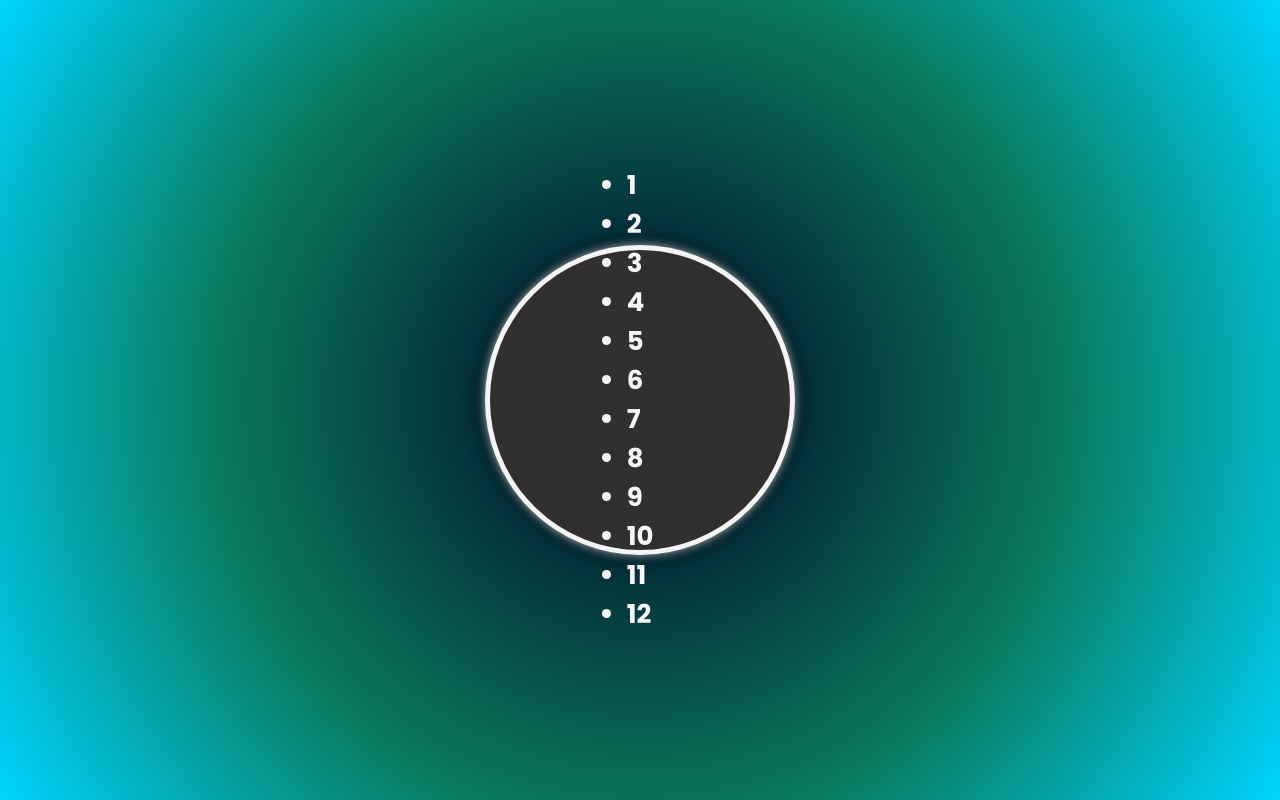
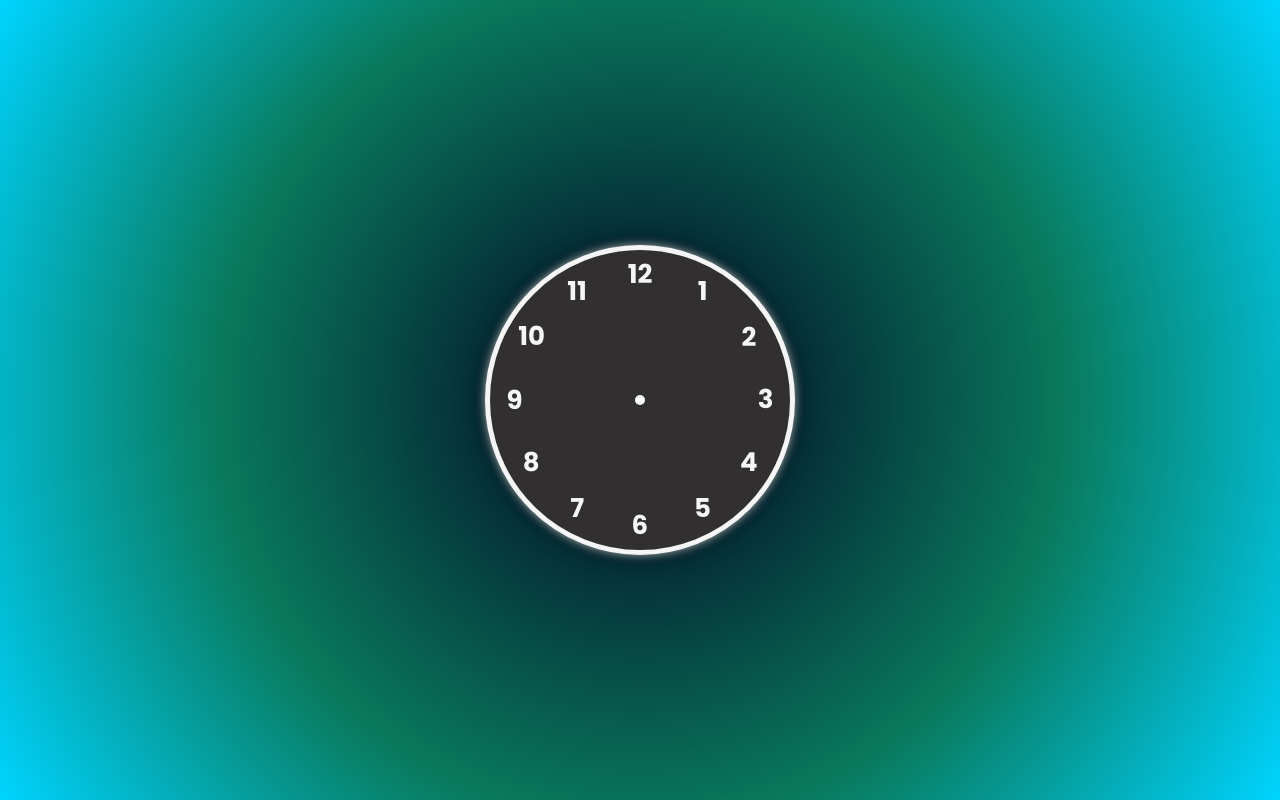
Before and after one commit to tobiaslicek/Clock, a plain HTML site: page index.html in a window 1280 px wide. Drawn offline with Linux system fonts and the light colour scheme.

Commit message:
style numbers and the middle part

```diff
--- a/index.html
+++ b/index.html
@@ -16,18 +16,18 @@
   <body>
     <div class="clock">
       <ul>
-        <li><span>1</span></li>
-        <li><span>2</span></li>
-        <li><span>3</span></li>
-        <li><span>4</span></li>
-        <li><span>5</span></li>
-        <li><span>6</span></li>
-        <li><span>7</span></li>
-        <li><span>8</span></li>
-        <li><span>9</span></li>
-        <li><span>10</span></li>
-        <li><span>11</span></li>
-        <li><span>12</span></li>
+        <li style="--i: 1"><span>1</span></li>
+        <li style="--i: 2"><span>2</span></li>
+        <li style="--i: 3"><span>3</span></li>
+        <li style="--i: 4"><span>4</span></li>
+        <li style="--i: 5"><span>5</span></li>
+        <li style="--i: 6"><span>6</span></li>
+        <li style="--i: 7"><span>7</span></li>
+        <li style="--i: 8"><span>8</span></li>
+        <li style="--i: 9"><span>9</span></li>
+        <li style="--i: 10"><span>10</span></li>
+        <li style="--i: 11"><span>11</span></li>
+        <li style="--i: 12"><span>12</span></li>
       </ul>
     </div>
 
--- a/style.css
+++ b/style.css
@@ -37,3 +37,25 @@ body {
   align-items: center;
   position: relative;
 }
+
+.clock ul li {
+  list-style: none;
+  position: absolute;
+  text-align: center;
+  transform: rotate(calc(30deg * var(--i)));
+  inset: 5px;
+}
+
+.clock ul li span {
+  transform: rotate(calc(-30deg * var(--i)));
+  display: inline-block;
+}
+
+.clock::after {
+  content: '';
+  width: 10px;
+  height: 10px;
+  background-color: #fff;
+  border-radius: 50px;
+  position: absolute;
+}
```
